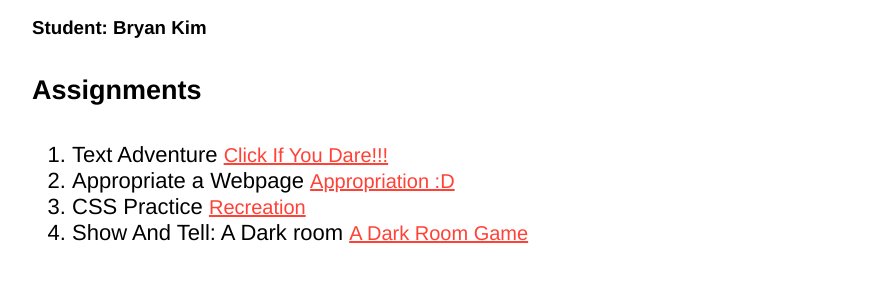
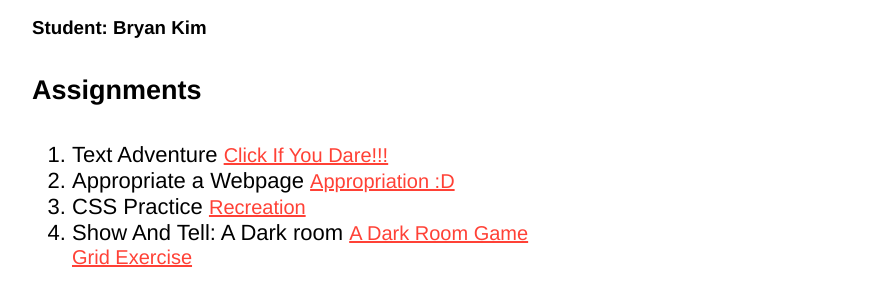
Before and after one commit to strawberrycookie/strawberrycookie.github.io, a plain HTML site: page creative-computing/index.html in a window 1280 px wide. Shown: the part 111-416 px from the top of the page, without its empty margins (268-1156 px from the left). Drawn offline with Linux system fonts and the light colour scheme.

Commit message:
Update creative-computing/index.html

```diff
--- a/creative-computing/index.html
+++ b/creative-computing/index.html
@@ -23,6 +23,8 @@
         <li>Show And Tell: A Dark room
         <a href="http://adarkroom.doublespeakgames.com/">A Dark Room Game</a>
         </li>
+        <a href="https://strawberrycookie.github.io/creative-computing/weeknumber6.html">Grid Exercise<a>
+        </li>
       </ol>
     </p1>
   </body>
```
